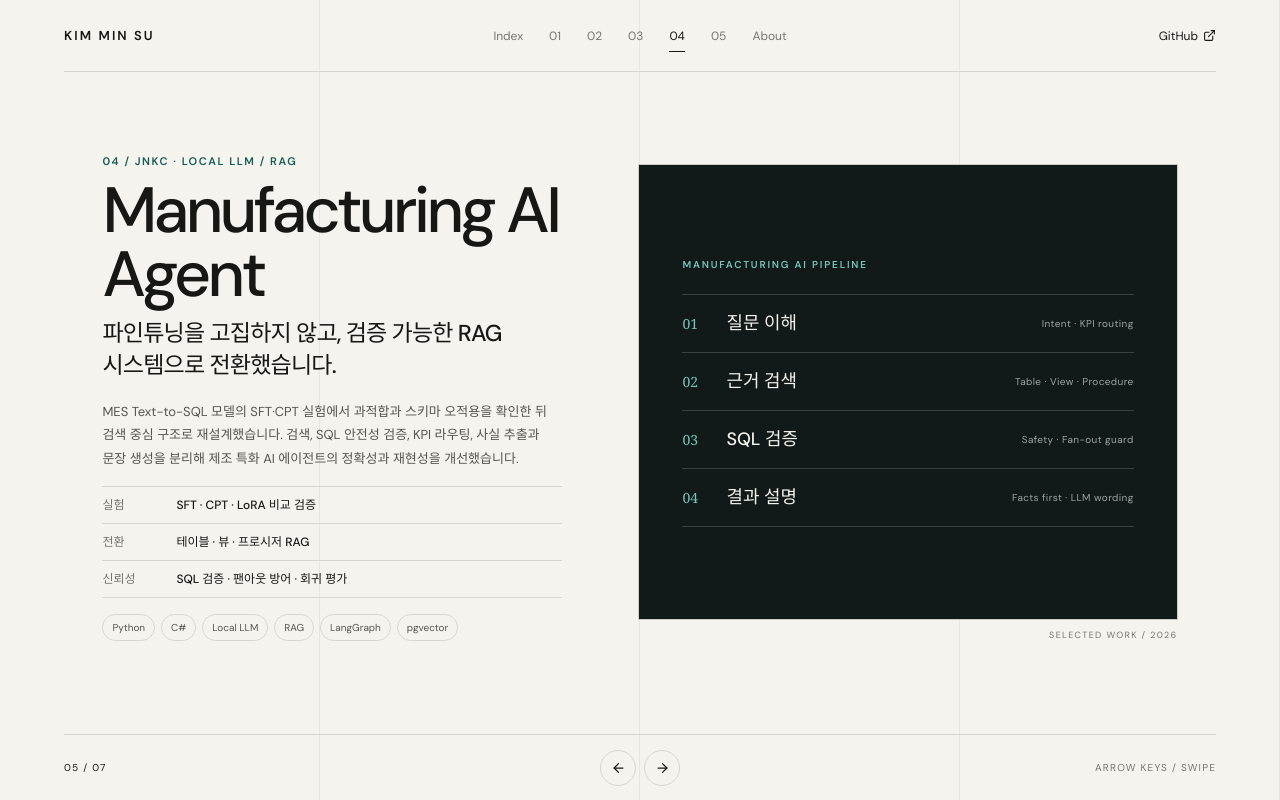
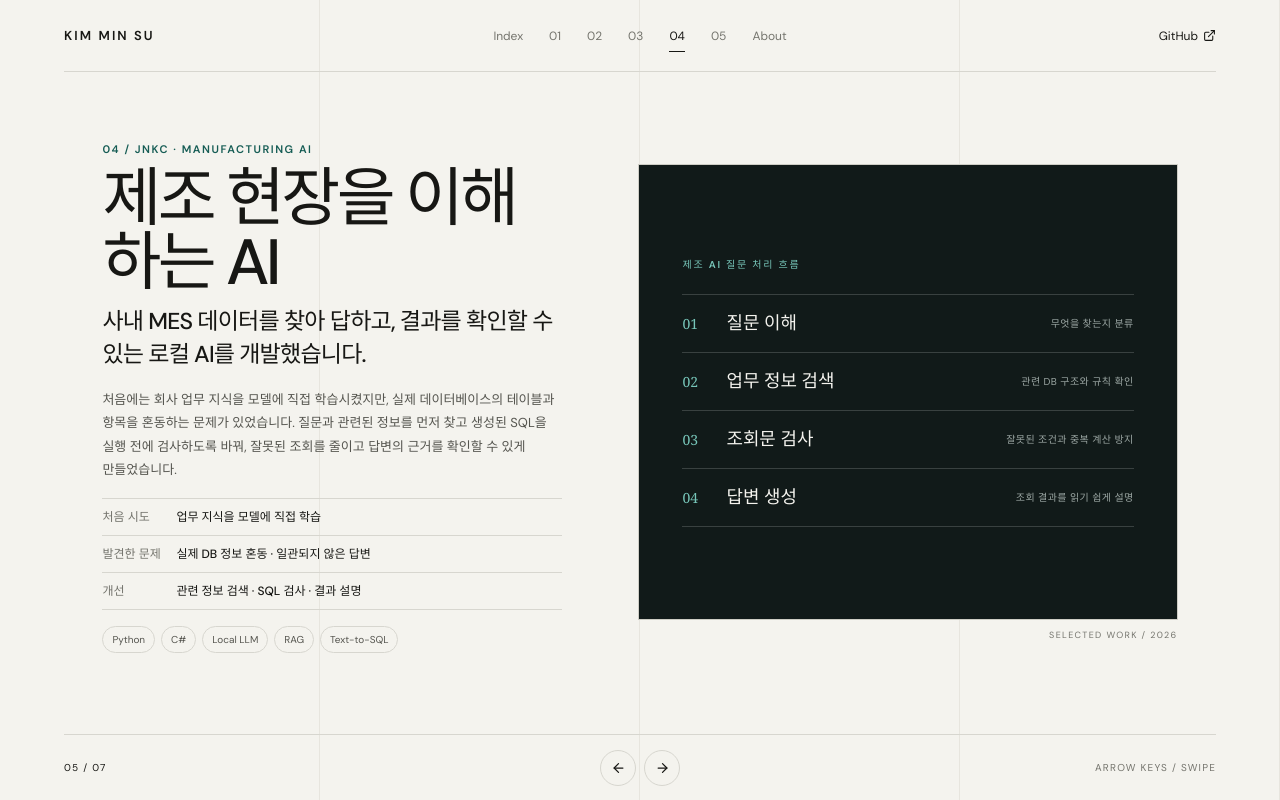
Before and after one commit to MadSadly/KimMinSu.github.io, a React (Vite) app: page / in a window 1280 px wide. Both pictures are taken after a click on the button "04". Built offline with nearby package versions, Linux system fonts and the light colour scheme.

Commit message:
Clarify JNKC case study in plain language

```diff
--- a/index.html
+++ b/index.html
@@ -8,7 +8,7 @@
       content="제조 현장에서 쓰이는 로컬 LLM 에이전트와 AI 시스템을 만드는 연구원 김민수의 포트폴리오"
     />
     <meta name="theme-color" content="#f4f3ee" />
-    <title>김민수 — AI Engineer &amp; System Builder</title>
+    <title>김민수 — Software Developer &amp; Researcher</title>
   </head>
   <body>
     <div id="root"></div>
--- a/src/App.tsx
+++ b/src/App.tsx
@@ -37,11 +37,11 @@ const projects = [
     image: "projects/medicore/patient-detail.png", github: "https://github.com/MadSadly/MediCore",
   },
   {
-    id: "jnkc", number: "04", category: "JNKC · LOCAL LLM / RAG", title: "Manufacturing AI Agent",
-    statement: "파인튜닝을 고집하지 않고, 검증 가능한 RAG 시스템으로 전환했습니다.",
-    description: "MES Text-to-SQL 모델의 SFT·CPT 실험에서 과적합과 스키마 오적용을 확인한 뒤 검색 중심 구조로 재설계했습니다. 검색, SQL 안전성 검증, KPI 라우팅, 사실 추출과 문장 생성을 분리해 제조 특화 AI 에이전트의 정확성과 재현성을 개선했습니다.",
-    decisions: [["실험", "SFT · CPT · LoRA 비교 검증"], ["전환", "테이블 · 뷰 · 프로시저 RAG"], ["신뢰성", "SQL 검증 · 팬아웃 방어 · 회귀 평가"]],
-    tags: ["Python", "C#", "Local LLM", "RAG", "LangGraph", "pgvector"],
+    id: "jnkc", number: "04", category: "JNKC · MANUFACTURING AI", title: "제조 현장을 이해하는 AI",
+    statement: "사내 MES 데이터를 찾아 답하고, 결과를 확인할 수 있는 로컬 AI를 개발했습니다.",
+    description: "처음에는 회사 업무 지식을 모델에 직접 학습시켰지만, 실제 데이터베이스의 테이블과 항목을 혼동하는 문제가 있었습니다. 질문과 관련된 정보를 먼저 찾고 생성된 SQL을 실행 전에 검사하도록 바꿔, 잘못된 조회를 줄이고 답변의 근거를 확인할 수 있게 만들었습니다.",
+    decisions: [["처음 시도", "업무 지식을 모델에 직접 학습"], ["발견한 문제", "실제 DB 정보 혼동 · 일관되지 않은 답변"], ["개선", "관련 정보 검색 · SQL 검사 · 결과 설명"]],
+    tags: ["Python", "C#", "Local LLM", "RAG", "Text-to-SQL"],
     image: "",
   },
   {
@@ -137,8 +137,8 @@ export default function App() {
       <section className="stage" aria-live="polite">
         {page === 0 && (
           <article className="intro-page page-enter">
-            <p className="eyebrow">AI ENGINEER · SYSTEM BUILDER</p>
-            <h1><em>AI를 현장에 연결하는 엔지니어,</em><br />문제를 끝까지 구현하는 기술자 김민수입니다.</h1>
+            <p className="eyebrow">SOFTWARE DEVELOPER · RESEARCHER</p>
+            <h1><em>AI를 서비스와 제조 현장에 연결하는 개발자,</em><br />문제를 끝까지 구현하는 연구원 김민수입니다.</h1>
             <div className="intro-bottom">
               <p>서비스 개발부터 로컬 LLM·RAG 시스템까지,<br />필요한 기술을 연결해 실제로 작동하는 결과를 만듭니다.</p>
               <button className="text-link" onClick={() => move(1)}>대표 작업 보기 <ArrowRight size={18} /></button>
@@ -183,11 +183,11 @@ export default function App() {
                   <video src="videos/medneduro-demo.mp4" autoPlay muted loop playsInline controls />
                 ) : activeProject.id === "jnkc" ? (
                   <div className="research-visual" aria-label="제조 AI 에이전트 처리 흐름">
-                    <p>MANUFACTURING AI PIPELINE</p>
-                    <div><span>01</span><strong>질문 이해</strong><small>Intent · KPI routing</small></div>
-                    <div><span>02</span><strong>근거 검색</strong><small>Table · View · Procedure</small></div>
-                    <div><span>03</span><strong>SQL 검증</strong><small>Safety · Fan-out guard</small></div>
-                    <div><span>04</span><strong>결과 설명</strong><small>Facts first · LLM wording</small></div>
+                    <p>제조 AI 질문 처리 흐름</p>
+                    <div><span>01</span><strong>질문 이해</strong><small>무엇을 찾는지 분류</small></div>
+                    <div><span>02</span><strong>업무 정보 검색</strong><small>관련 DB 구조와 규칙 확인</small></div>
+                    <div><span>03</span><strong>조회문 검사</strong><small>잘못된 조건과 중복 계산 방지</small></div>
+                    <div><span>04</span><strong>답변 생성</strong><small>조회 결과를 읽기 쉽게 설명</small></div>
                   </div>
                 ) : (
                   <img src={activeProject.image} alt={`${activeProject.title} 대표 화면`} />
```
